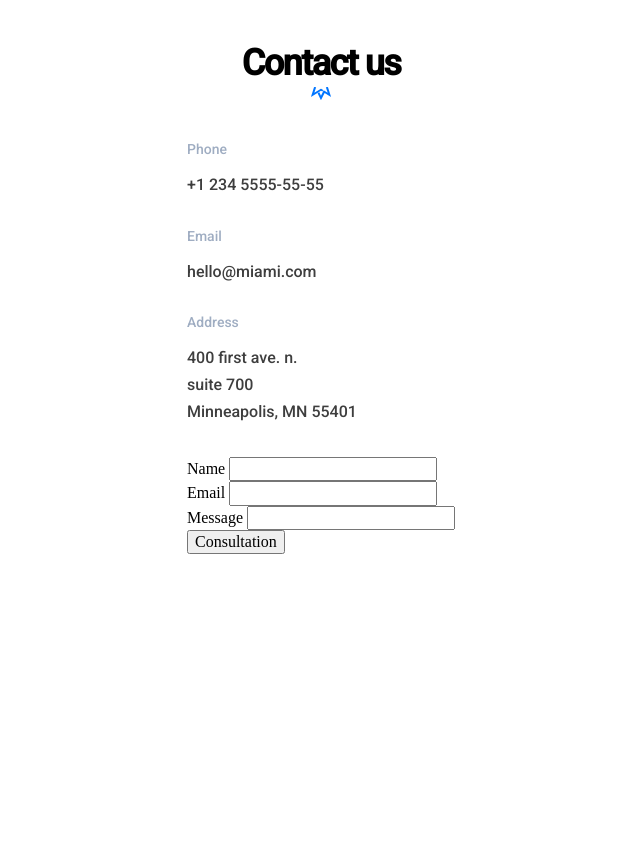
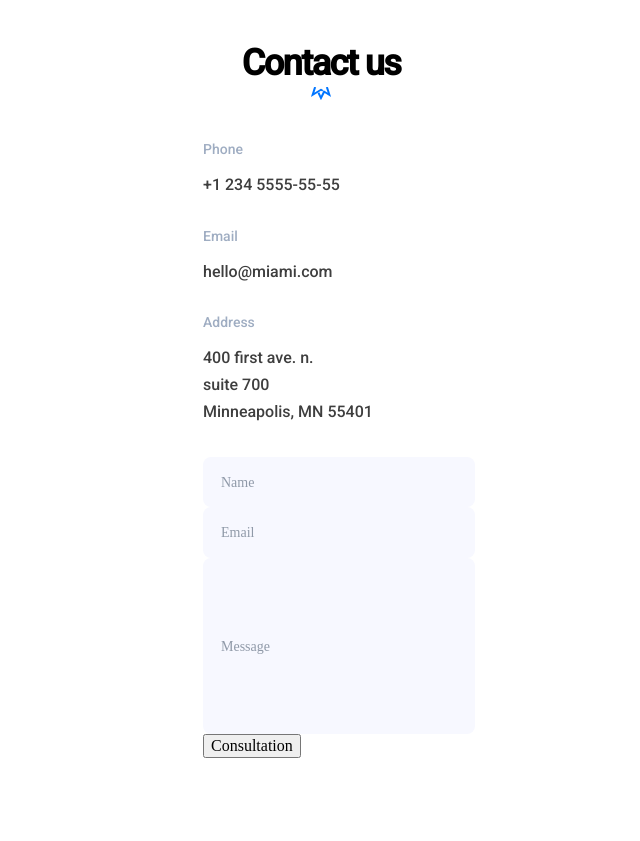
Before and after one commit to den-dombrovskyi/miamiLanding, a website: page index.html in a window 1280 px wide. Shown: the part 4190-5031 px from the top of the page, without its empty margins (319-959 px from the left). Before the commit the page ends 4827 px from the top, so only its background shows below. Drawn offline with nearby package versions, Linux system fonts and the light colour scheme.

Commit message:
I changed input styles

```diff
--- a/index.html
+++ b/index.html
@@ -305,17 +305,12 @@
             </a>
           </div>
           <div class="contact__box-form">
-            <form>
-              <label for="nameField">Name</label>
-              <input type="text" name="name" id="nameField" />
-              <br />
-              <label for="emailField">Email</label>
-              <input type="text" name="email" id="emailField" />
-              <br />
-              <label for="messageField">Message</label>
-              <input type="text" name="message" id="messageField" />
+            <form action="" method="get">
+              <input class="contact__input" type="text" name="name" placeholder="Name" />
+              <input class="contact__input" type="text" name="email" placeholder="Email" />
+              <input class="contact__input-textarea" type="text" name="message" placeholder="Message" />
             </form>
-            <button class="contact-info__button">Consultation</button>
+            <button class="contact__button-info">Consultation</button>
           </div>
         </div>
       </section>
--- a/styles/contact.scss
+++ b/styles/contact.scss
@@ -99,4 +99,46 @@
       color: $backgraundColor;
     }
   }
+  &__input {
+    display: block;
+    width: 100%;
+    padding: 14px 16px;
+    border: 2px solid transparent;
+    background-color: #f7f8ff;
+    border-radius: 8px;
+    &:hover {
+      border-color: #ccd0e0;
+    }
+    &:focus {
+      border-color: $backgraundColor;
+      outline: none;
+    }
+
+    &::placeholder {
+      font-size: 14px;
+      line-height: 20px;
+      color: #8f99a8;
+    }
+  }
+  &__input-textarea {
+    height: 144px;
+    width: 100%;
+    padding: 14px 16px;
+    border: 2px solid transparent;
+    background-color: #f7f8ff;
+    border-radius: 8px;
+    &:hover {
+      border-color: #ccd0e0;
+    }
+    &:focus {
+      border-color: $backgraundColor;
+      outline: none;
+    }
+
+    &::placeholder {
+      font-size: 14px;
+      line-height: 20px;
+      color: #8f99a8;
+    }
+  }
 }
```
Also changed, not shown: styles.css, 1 other file.
